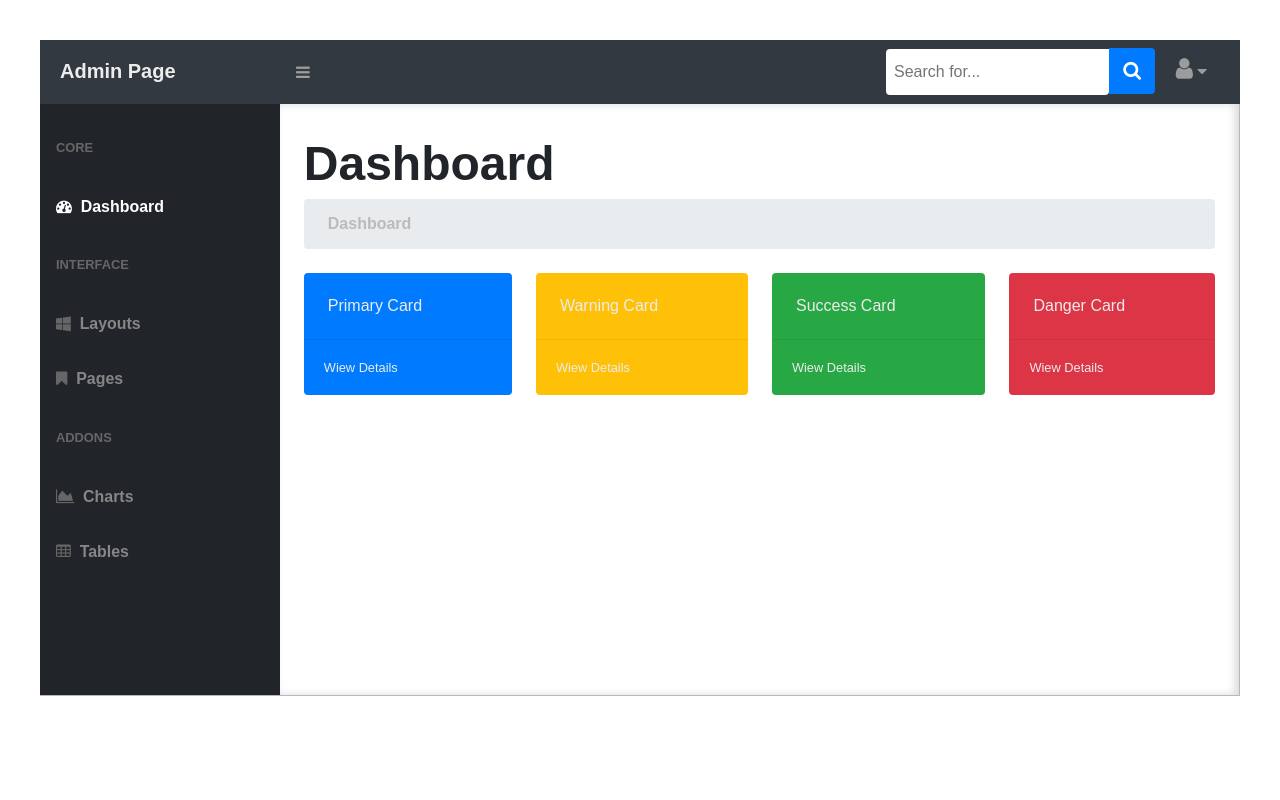
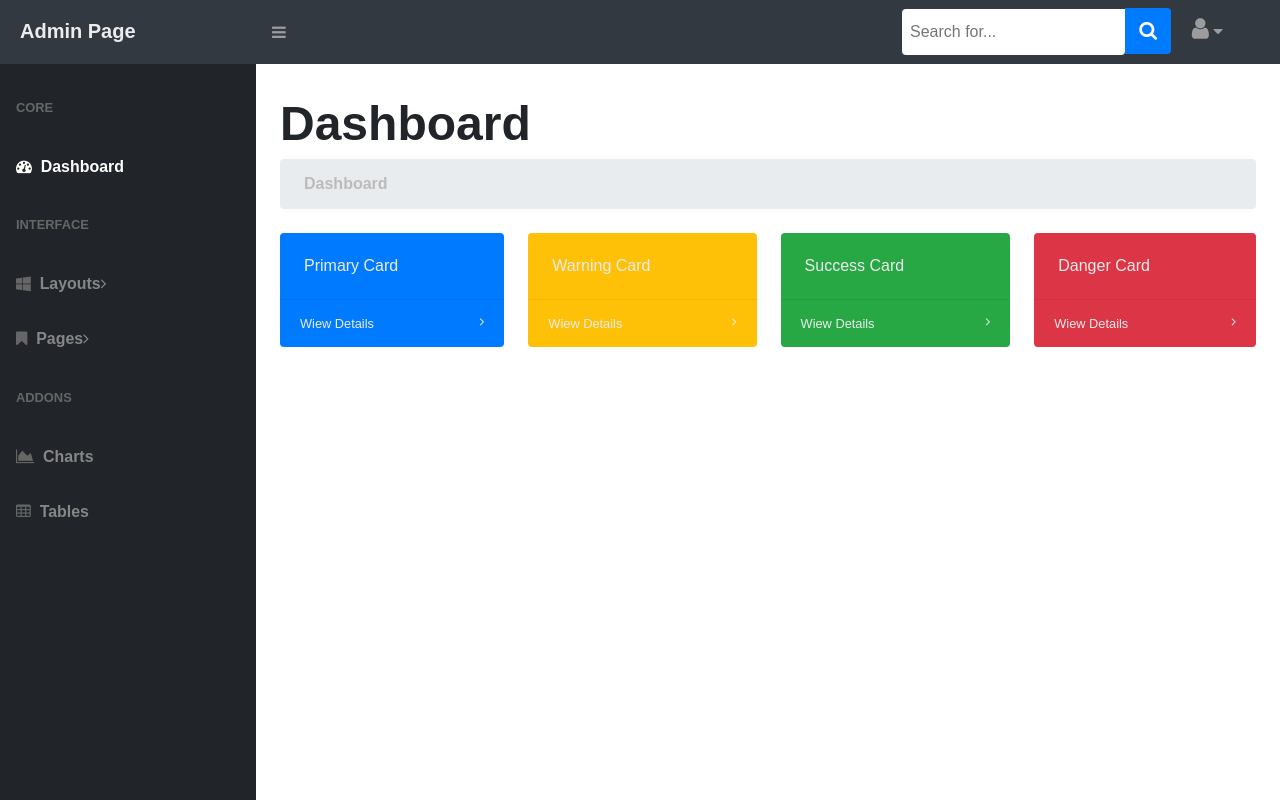
Before and after one commit to arpad58/project-css3-002-admin-template, a plain HTML site: page index.html in a window 1280 px wide. Shown: the top 800 px of the page. Drawn offline with Linux system fonts and the light colour scheme.

Commit message:
fa-angle-right nyilak elhelyezese

```diff
--- a/css/style.css
+++ b/css/style.css
@@ -3,7 +3,8 @@ body {
     --main__card--yellow: rgb(255,193,7);
     --main__card--green: rgb(40,167,69);
     --main__card--red: rgb(220,53,69);
-    padding: 2rem;
+    padding: 0;
+    margin: 0;
     font-family: sans-serif;
 }
 
@@ -91,9 +92,8 @@ main {
   display: flex;
   flex-wrap: nowrap;
   box-sizing: border-box;
-  min-height: 37rem;
-  border-bottom: rgb(184, 184, 184) solid .2px;
-  border-right: rgb(184, 184, 184) solid .2px;
+  min-height: 80rem;
+
 }
 
 /** Aside - Legyen benne egy nav elem, "main__nav" oszállyal.
@@ -127,13 +127,16 @@ Legyen benne egy ul elem, "nav__ul" osztállyal.  */
     color: rgb(102, 102, 102);
 }
 
+.darkgray, .fa {
+    margin-left: auto;
+}
+
 /** Section - Legyen a tetején h1 elem "Dashboard" tartalommal.
 Alatta legyen egy breadcrumb, ez egy div legyen, "main__breadcrumb" osztállyal.
 Háttérszíne 233,236,239 legyen.  */
 .content {
     width: 80%;
     float: right;
-    box-shadow: -4px 0 8px 0 rgb(218, 218, 218) inset;
     box-sizing: border-box;
 }
 
@@ -182,8 +185,18 @@ h4{
 .card__bottom {
     border-bottom-left-radius: .25rem;
     border-bottom-right-radius: .25rem;
+    display: flex;
     font-size: .8rem;
-    padding: 20px;
+    padding: 1rem 1.25rem;
+}
+
+}
+.card__bottom, .fa {
+    margin-left: auto;
+}
+
+.card__top, .card__bottom {
+    transition: background-color .3s;
 }
 
 .main__card--blue {
@@ -200,4 +213,3 @@ h4{
 
 .main__card--red {
     background-color: var(--main__card--red);
-}
--- a/index.html
+++ b/index.html
@@ -36,11 +36,11 @@
                     </li>
                     <li>
                         <h5><span class="darkgray"><i class="fa fa-windows"></i></span><span class="gray">&nbsp;
-                                Layouts</span></h5>
+                                Layouts<i class="fa fa-angle-right"></i></span></h5>
                     </li>
                     <li>
                         <h5><span class="darkgray"><i class="fa fa-bookmark"></i></span><span class="gray">&nbsp;
-                                Pages</span></h5>
+                                Pages<i class="fa fa-angle-right"></i></span></h5>
                     </li>
                     <li>
                         <h6 class="darkgray">ADDONS</h6>
@@ -64,19 +64,19 @@
             <div class="main__cards">
                 <div class="main__card">
                     <div class="card__top main__card--blue">Primary Card</div>
-                    <div class="card__bottom main__card--blue">Wiew Details</div>
+                    <div class="card__bottom main__card--blue">Wiew Details<i class="fa fa-angle-right"></i></div>
                 </div>
                 <div class="main__card">
                     <div class="card__top main__card--yellow">Warning Card</div>
-                    <div class="card__bottom main__card--yellow">Wiew Details</div>
+                    <div class="card__bottom main__card--yellow">Wiew Details<i class="fa fa-angle-right"></i></div>
                 </div>
                 <div class="main__card">
                     <div class="card__top main__card--green">Success Card</div>
-                    <div class="card__bottom main__card--green">Wiew Details</div>
+                    <div class="card__bottom main__card--green">Wiew Details<i class="fa fa-angle-right"></i></div>
                 </div>
                 <div class="main__card">
                     <div class="card__top main__card--red">Danger Card</div>
-                    <div class="card__bottom main__card--red">Wiew Details</div>
+                    <div class="card__bottom main__card--red">Wiew Details<i class="fa fa-angle-right"></i></div>
                 </div>
             </div>
         </section>
```
